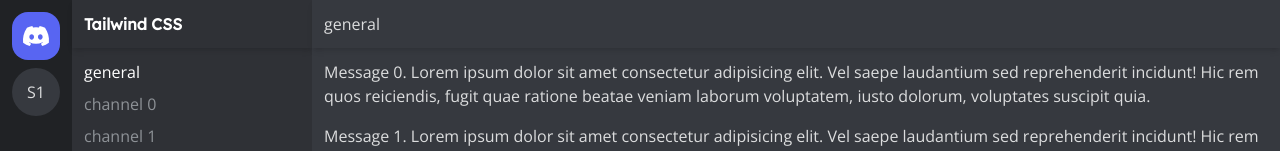
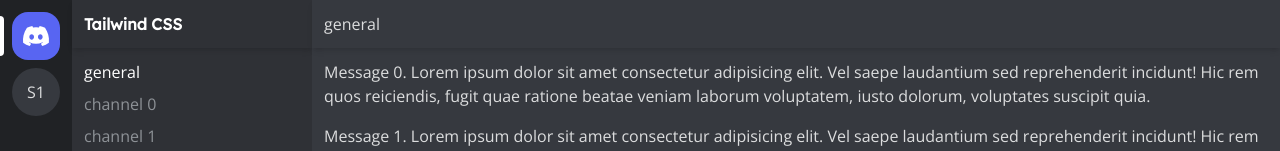
Before and after one commit to letsandeepio/discord-app, a Next.js app: page / in a window 1280 px wide. Shown: the top 151 px of the page. Built offline with nearby package versions, Linux system fonts and the light colour scheme.

Commit message:
add active server indicator

```diff
--- a/src/pages/_app.tsx
+++ b/src/pages/_app.tsx
@@ -19,14 +19,27 @@
       <div className='flex h-screen text-gray-100'>
         <div className='space-y-2 overflow-y-scroll bg-gray-900 p-3'>
           <Link href='/'>
-            <a
+            <a className='group relative block'>
+              <div className='absolute -left-3 flex h-full items-center'>
+                <div
+                  className={`${
+                    router.pathname === '/'
+                      ? 'h-10'
+                      : 'h-5 scale-0 opacity-0 group-hover:scale-100 group-hover:opacity-100'
+                  } w-1 origin-left  rounded-r bg-white  transition-all duration-200  `}
+                ></div>
+              </div>
+              <div className='group-active:translate-y-px'>
+                <div
                   className={`${
                     router.pathname === '/'
                       ? 'rounded-2xl bg-brand text-white'
                       : 'rounded-3xl bg-gray-700 text-gray-100 hover:rounded-2xl hover:bg-brand hover:text-white'
-              } flex h-12 w-12 items-center justify-center  transition-all duration-200  `}
+                  } flex h-12 w-12 items-center justify-center  transition-all duration-200 `}
                 >
                   <DiscordLogo className='h-5 w-7' />
+                </div>
+              </div>
             </a>
           </Link>
 
```
Lines whose indentation alone changed are shown as unchanged.
